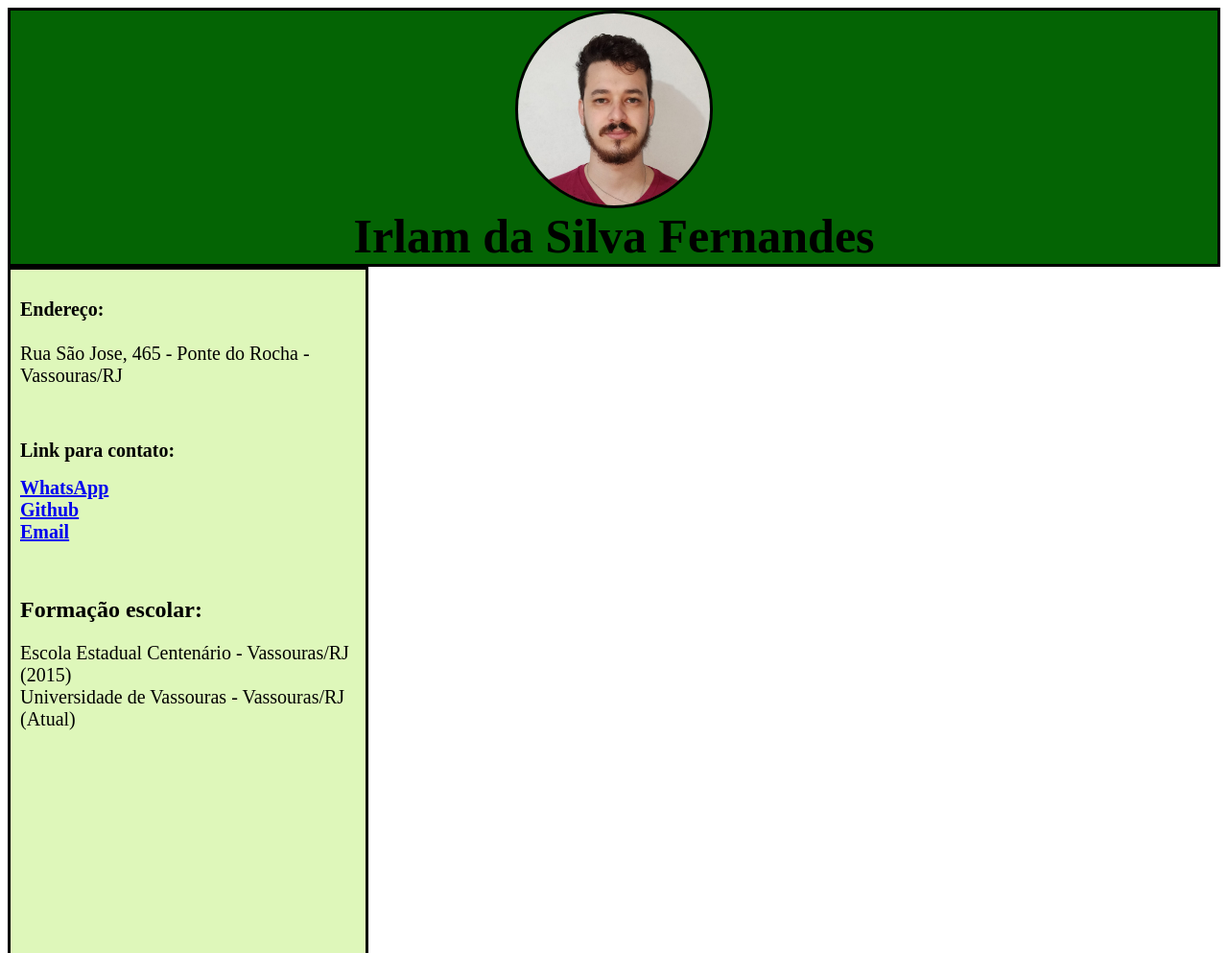
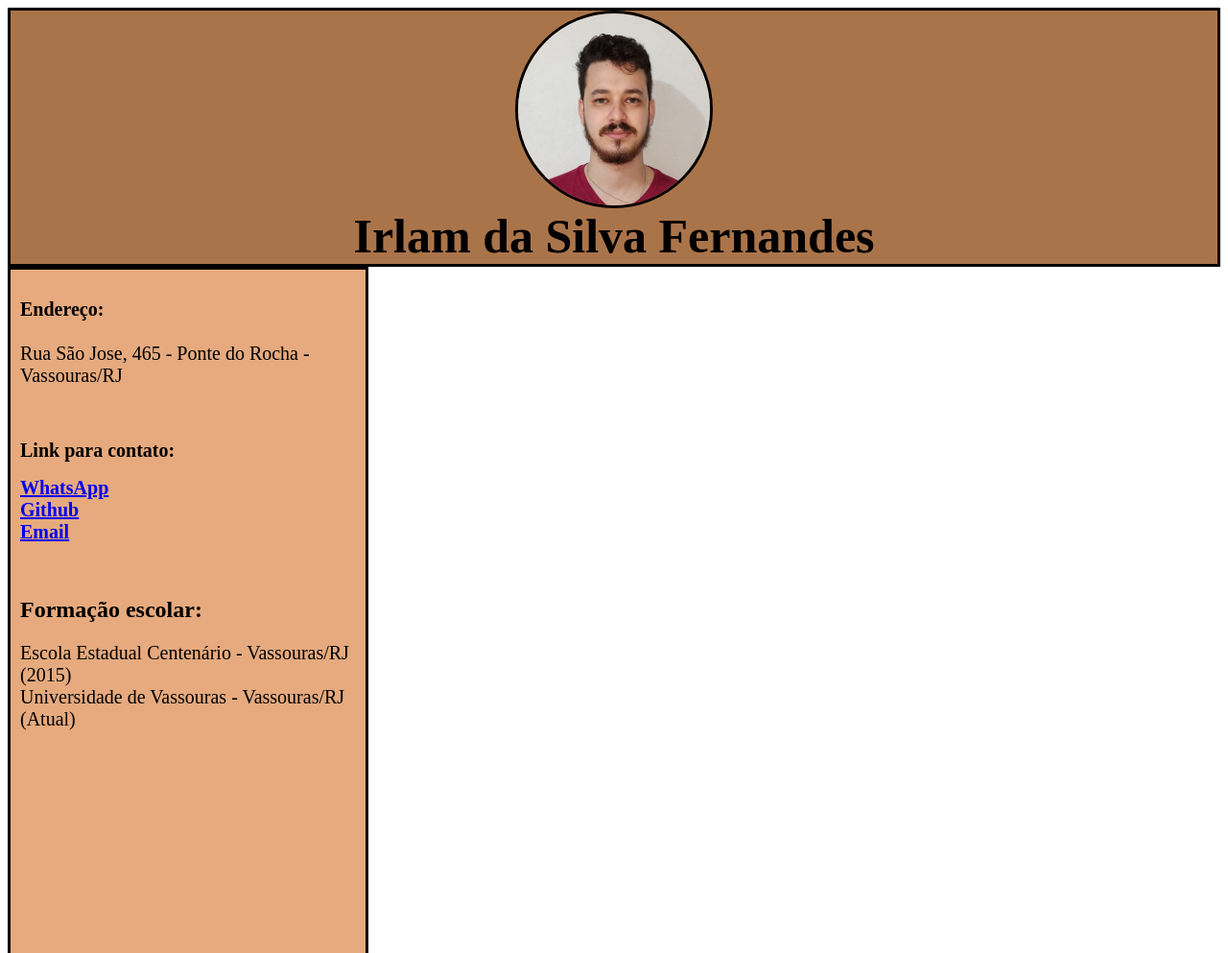
Before and after one commit to Irlamfernandes/projeto_curriculo, a plain HTML site: page index.html in a window 1280 px wide. Shown: the top 993 px of the page at 96% size. Drawn offline with Linux system fonts and the light colour scheme.

Commit message:
Update styles.css

```diff
--- a/styles.css
+++ b/styles.css
@@ -8,7 +8,7 @@ border-radius: 200px;}
 a{font-size: 20px;}
 
 .topo{float: top;
-background-color: rgb(4, 100, 4);
+background-color: #aa744a;
 border: solid;
 width: 1407;}
 
@@ -17,13 +17,15 @@ font-size: 50px;
 text-align: center;
 margin: auto;}
 
-.esquerdo{background-color: rgb(222, 247, 186);
+.esquerdo{background-color: #e6aa7e;
 float: left;
 width: 350px;
 height: 692px;
 padding: 10px 10px 10px 10px;
 border: solid;
 margin: auto;}
+
+
 
 .direito{background-color: white;
     float: right;
```
